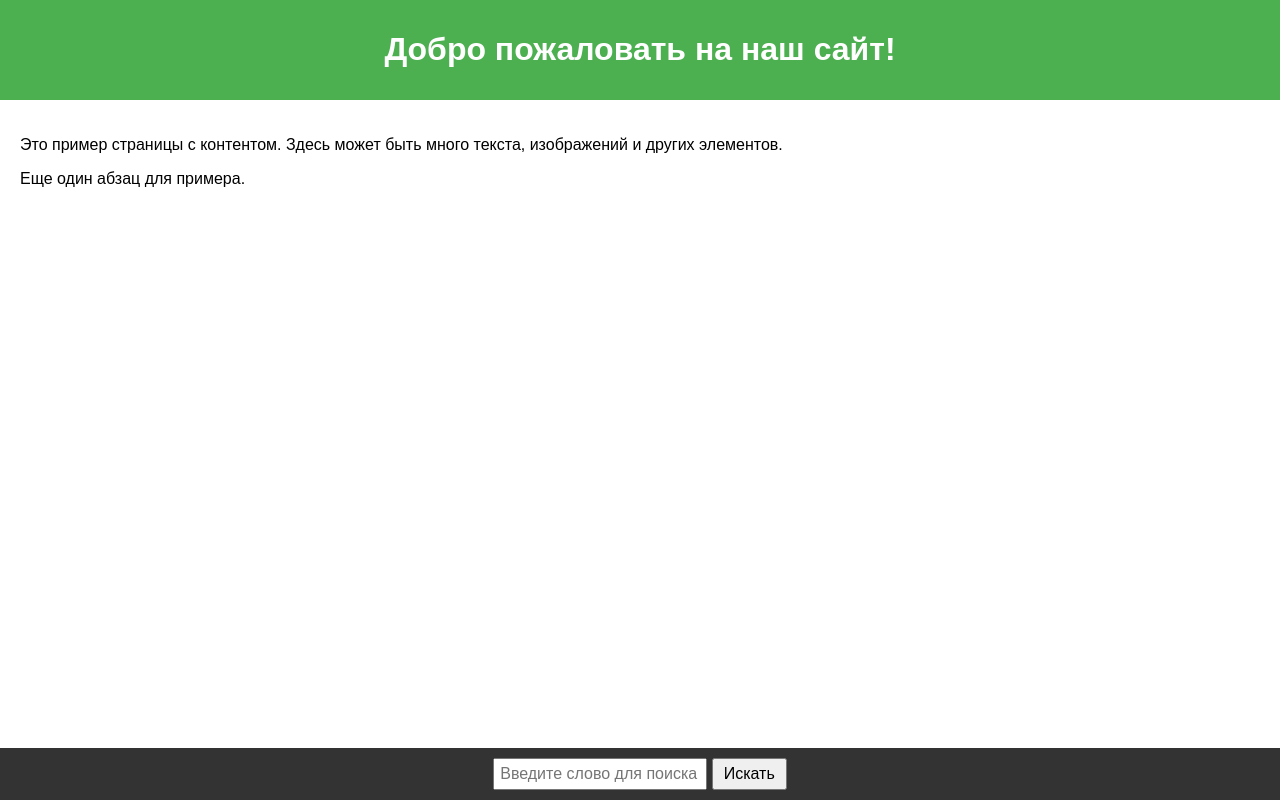
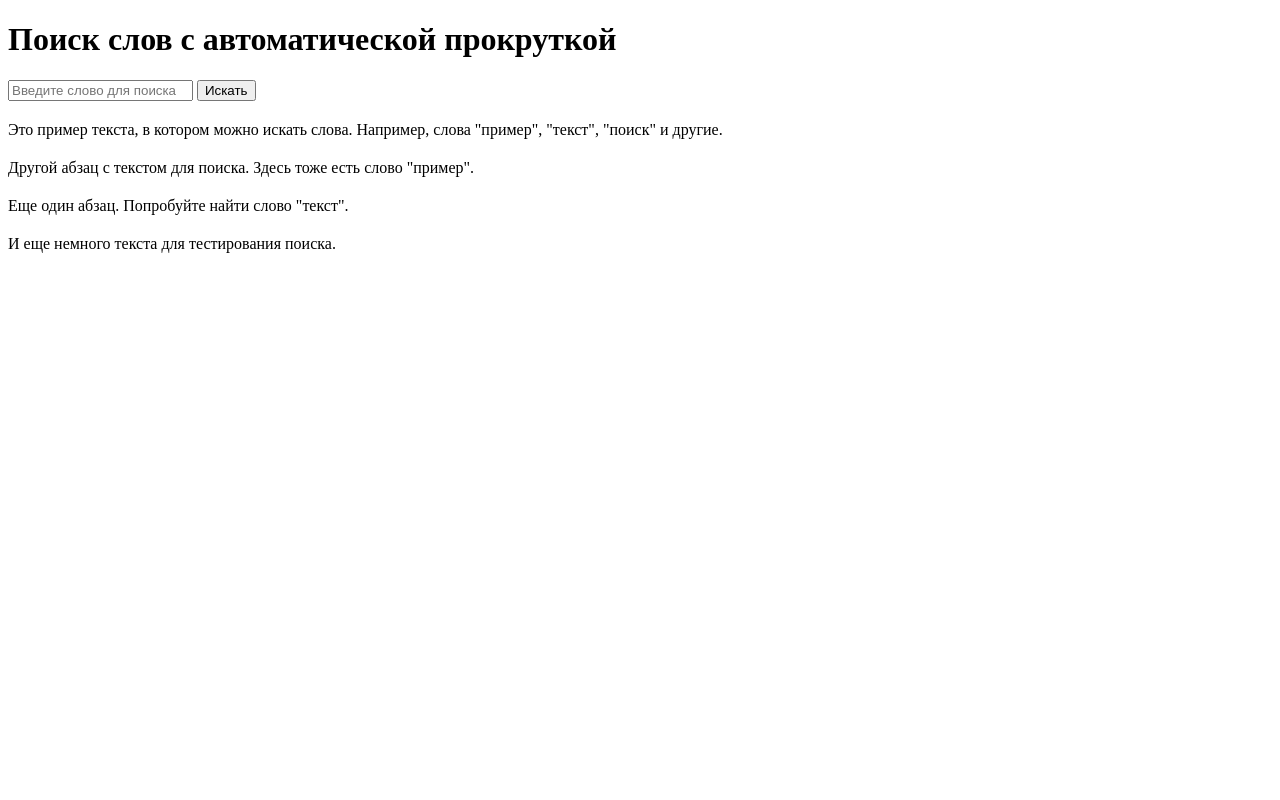
Before and after one commit to MarkZhurbenko/project_site, a Django app: page /test/ in a window 1280 px wide. Run offline with Django 5.2, Linux system fonts and the light colour scheme.

Commit message:
добавлен поиск. готовый коммит перед началом работы над мини разрешением

```diff
--- a/website/APP/templates/test.html
+++ b/website/APP/templates/test.html
@@ -3,94 +3,34 @@
 <head>
     <meta charset="UTF-8">
     <meta name="viewport" content="width=device-width, initial-scale=1.0">
-    <title>Пример страницы с поиском</title>
+    <title>Поиск слов с прокруткой</title>
     <style>
-        body {
-            font-family: Arial, sans-serif;
-            margin: 0;
-            padding: 0;
+        .highlight {
+            background-color: yellow; /* Подсветка для наглядности */
         }
-        header {
-            background-color: #4CAF50;
-            color: white;
-            padding: 10px 0;
-            text-align: center;
-        }
-        main {
-            padding: 20px;
-        }
-        footer {
-            background-color: #333;
-            color: white;
-            text-align: center;
-            padding: 10px 0;
-            position: fixed;
-            bottom: 0;
-            width: 100%;
-        }
-        /* Стили для поисковой системы */
-        #searchInput {
-            padding: 5px;
-            font-size: 16px;
-            width: 200px;
-        }
-        button {
-            padding: 5px 10px;
-            font-size: 16px;
-            cursor: pointer;
-        }
-        .highlight {
-            background-color: yellow; /* Подсветка найденных слов */
-        }
-
-        /* Ваши стили для выпадающего меню */
-        .dropdown-content {
-            display: none;
-            position: absolute;
-            background-color: #f1f1f1;
-            min-width: 160px;
-            box-shadow: 0px 8px 16px 0px rgba(0,0,0,0.2);
-            z-index: 1;
-        }
-        .dropdown-content a {
-            color: black;
-            padding: 12px 16px;
-            text-decoration: none;
-            display: block;
-        }
-        .dropdown-content a:hover {
-            background-color: #ddd;
-        }
-        .dropdown:hover .dropdown-content {
-            display: block;
-        }
-        .dropdown:hover .dropbtn {
-            background-color: #333833;
+        p {
+            margin: 20px 0; /* Добавляем отступы между абзацами */
         }
     </style>
 </head>
 <body>
-    <header>
-        <h1>Добро пожаловать на наш сайт!</h1>
-    </header>
-    <main>
-        <p>Это пример страницы с контентом. Здесь может быть много текста, изображений и других элементов.</p>
-        <p>Еще один абзац для примера.</p>
-    </main>
-    <footer>
-        <!-- Заменяем номер телефона на поисковую систему -->
-        <div>
-            <input type="text" id="searchInput" placeholder="Введите слово для поиска">
-            <button onclick="searchAndScroll()">Искать</button>
-        </div>
-    </footer>
+    <h1>Поиск слов с автоматической прокруткой</h1>
+    <input type="text" id="searchInput" placeholder="Введите слово для поиска">
+    <button onclick="searchAndScroll()">Искать</button>
+
+    <div id="content">
+        <p>Это пример текста, в котором можно искать слова. Например, слова "пример", "текст", "поиск" и другие.</p>
+        <p>Другой абзац с текстом для поиска. Здесь тоже есть слово "пример".</p>
+        <p>Еще один абзац. Попробуйте найти слово "текст".</p>
+        <p>И еще немного текста для тестирования поиска.</p>
+    </div>
 
     <script>
         function searchAndScroll() {
             const searchTerm = document.getElementById('searchInput').value.trim().toLowerCase();
             if (!searchTerm) return; // Если поле пустое, ничего не делаем
 
-            const paragraphs = document.querySelectorAll('main p'); // Ищем только в <main>
+            const paragraphs = document.querySelectorAll('#content p'); // Получаем все абзацы
             let found = false; // Флаг для проверки, найдено ли слово
 
             paragraphs.forEach(paragraph => {
```
Also changed, not shown: website/APP/templates/home.html (+74 -13 lines).
